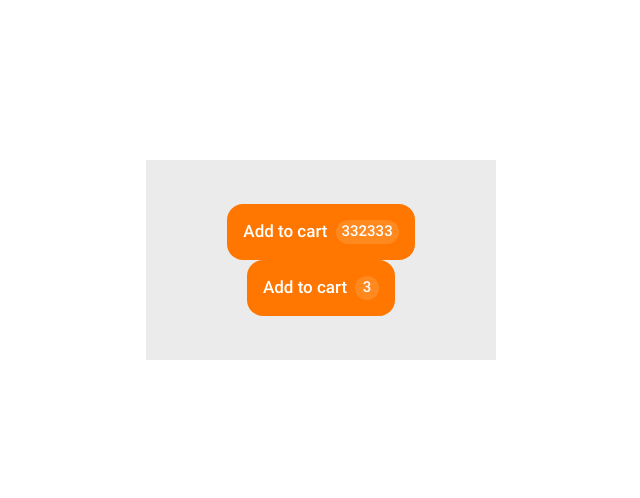
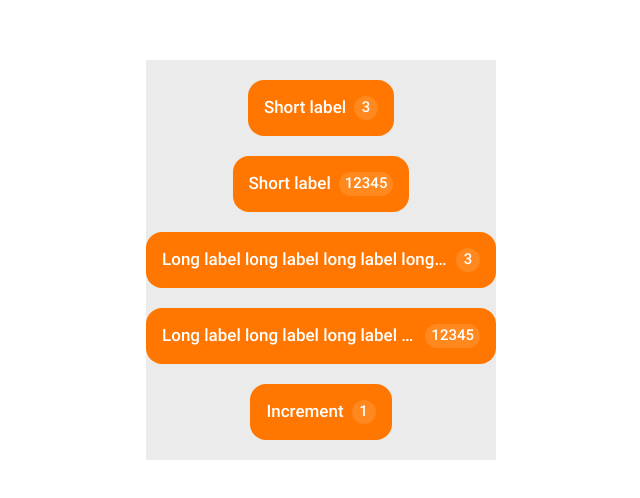
Before and after one commit to Bellerofonty/compound-components-demo, a React (Create React App) app: page / in a window 1280 px wide. Shown: the part 140-638 px from the top of the page, without its empty margins (319-959 px from the left). Built offline with nearby package versions, Linux system fonts and the light colour scheme.

Commit message:
fix label & counter

```diff
--- a/src/components/ProductCard.tsx
+++ b/src/components/ProductCard.tsx
@@ -6,21 +6,7 @@ export const ProductCard = () => {
         <div className="product-card">
             <Button
                 props={{
-                    label: "Add to cart ",
-                    buttonStyle: "primary",
-                    buttonSize: 36,
-                    state: "enabled",
-                    counter: true,
-                    quantity: 332333
-                }}
-            >
-                <Button.Label />
-                <Button.Counter />
-                {/*<Button.ProgressIndicator />*/}
-            </Button>
-            <Button
-                props={{
-                    label: "Add to cart ",
+                    label: "Short label",
                     buttonStyle: "primary",
                     buttonSize: 36,
                     state: "enabled",
@@ -32,6 +18,62 @@ export const ProductCard = () => {
                 <Button.Counter />
                 {/*<Button.ProgressIndicator />*/}
             </Button>
+            <Button
+                props={{
+                    label: "Short label",
+                    buttonStyle: "primary",
+                    buttonSize: 36,
+                    state: "enabled",
+                    counter: true,
+                    quantity: 12345
+                }}
+            >
+                <Button.Label />
+                <Button.Counter />
+                {/*<Button.ProgressIndicator />*/}
+            </Button>
+            <Button
+                props={{
+                    label: "Long label long label long label long label long label long label long label",
+                    buttonStyle: "primary",
+                    buttonSize: 36,
+                    state: "enabled",
+                    counter: true,
+                    quantity: 3
+                }}
+            >
+                <Button.Label />
+                <Button.Counter />
+                {/*<Button.ProgressIndicator />*/}
+            </Button>
+            <Button
+                props={{
+                    label: "Long label long label long label long label long label long label long label",
+                    buttonStyle: "primary",
+                    buttonSize: 36,
+                    state: "enabled",
+                    counter: true,
+                    quantity: 12345
+                }}
+            >
+                <Button.Label />
+                <Button.Counter />
+                {/*<Button.ProgressIndicator />*/}
+            </Button>
+            <Button
+                props={{
+                    label: "Increment",
+                    buttonStyle: "primary",
+                    buttonSize: 36,
+                    state: "enabled",
+                    counter: true,
+                    quantity: 1
+                }}
+            >
+                <Button.Label />
+                <Button.Counter />
+                {/*<Button.ProgressIndicator />*/}
+            </Button>
         </div>
     )
 }
--- a/src/index.css
+++ b/src/index.css
@@ -20,7 +20,8 @@ body {
 }
 .button {
   display: flex;
-  width: max-content;
+  max-width: 100%;
+  width: fit-content;
   height: fit-content;
   padding: 16px;
   border-radius: 16px;
@@ -49,6 +50,7 @@ body {
   justify-content: center;
   margin-left: 8px;
   background: rgba(255,255,255,0.122);
+  flex-shrink: 0;
 }
 .button .counter .quantity {
   padding: 0 6px;
@@ -57,8 +59,8 @@ body {
   display: flex;
   flex-direction: column;
   align-items: center;
-  justify-content: center;
-  height: 200px;
+  justify-content: space-evenly;
+  height: 400px;
   width: 350px;
   background-color: #ebebeb;
 }
--- a/src/index.styl
+++ b/src/index.styl
@@ -21,7 +21,8 @@ body
 
 .button
   display flex
-  width max-content
+  max-width 100%
+  width fit-content
   height fit-content
   padding 16px
   border-radius 16px
@@ -53,6 +54,7 @@ body
     justify-content center
     margin-left 8px
     background: #FFFFFF1F
+    flex-shrink 0
 
     .quantity
       padding 0 6px
@@ -61,7 +63,7 @@ body
   display flex
   flex-direction column
   align-items center
-  justify-content center
-  height 200px
+  justify-content: space-evenly;
+  height 400px
   width 350px
   background-color #ebebeb
```
